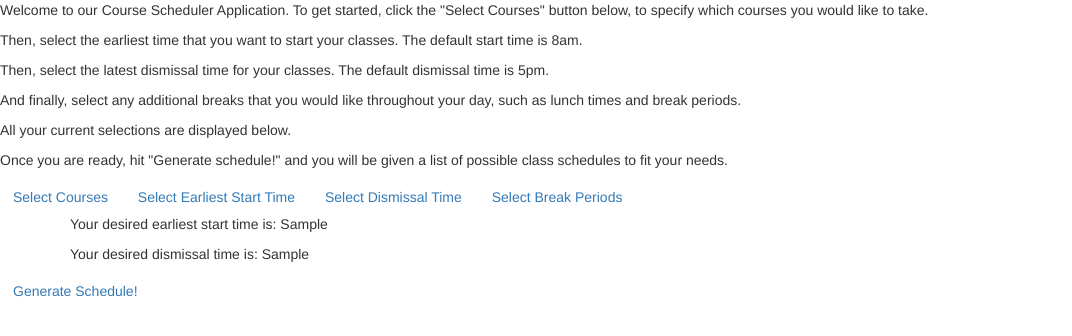
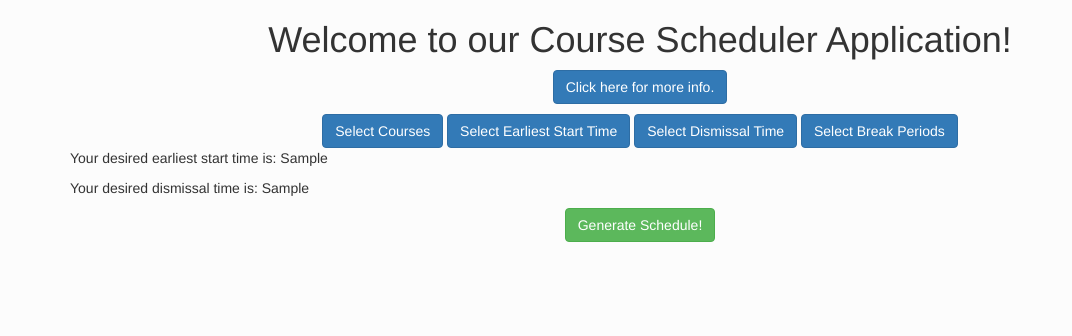
Before and after one commit to stephanienguyen314/481Project, a Flask app: template templates/index.html in a window 1280 px wide. Shown: the top 336 px of the page, without its empty margins (0-1072 px from the left). Run offline with Flask 2, Linux system fonts and the light colour scheme; the template is opened without the code that fills it: most values are stand-ins (such as "Sample title", 1, 10 or a date in 2020); some libraries are stand-ins or nearby versions.

Commit message:
Add files via upload

```diff
--- a/templates/index.html
+++ b/templates/index.html
@@ -13,19 +13,47 @@
   <link rel="stylesheet" href="{{ url_for('static', filename='css/styles.css') }}">
 </head>
 
-<body>
+<body style="background-color: rgb(252, 252, 252);">
 
-  <p>Welcome to our Course Scheduler Application. To get started, click the "Select Courses" button below, to specify which courses you would like to take.</p>
-  <p>Then, select the earliest time that you want to start your classes. The default start time is 8am.</p>
-  <p>Then, select the latest dismissal time for your classes. The default dismissal time is 5pm.</p>
-  <p>And finally, select any additional breaks that you would like throughout your day, such as lunch times and break periods.</p>
-  <p>All your current selections are displayed below.</p>
-  <p>Once you are ready, hit "Generate schedule!" and you will be given a list of possible class schedules to fit your needs.</p>
+  <h1 style="text-align: center;">Welcome to our Course Scheduler Application! </h1>
 
-  <a class="btn btn-dark" href="/display_course" role="button">Select Courses</a>
-  <a class="btn btn-dark" href="/set_early" role="button">Select Earliest Start Time</a>
-  <a class="btn btn-dark" href="/set_dismissal" role="button">Select Dismissal Time</a>
-  <a class="btn btn-dark" href="/set_breaks" role="button">Select Break Periods</a>
+  <div style="text-align: center;">
+  <p>
+    <a class= "btn btn-primary" data-toggle="collapse" href="#collapseExample" role="button" aria-expanded="false" aria-controls="collapseExample">
+      Click here for more info.
+      </a>
+    </p>
+    <div class="collapse" id="collapseExample">
+      <div class="card card-body text-white bg-primary mb-3">
+        <h3 style="text-align: center;">Step 1</h3>
+          <p style="text-align: center;"> Click the "Select Courses" button below, to specify which courses you would like to take.</p>
+        <h3 style="text-align: center;">Step 2</h3>
+          <p style="text-align: center;"> Select the earliest time that you want to start your classes. The default start time is 8am.</p>
+        <h3 style="text-align: center;">Step 3</h3>
+          <p style="text-align: center;">Select the latest dismissal time for your classes. The default dismissal time is 5pm.</p>
+        <h3 style="text-align: center;">Step 4 </h3>
+          <p style="text-align: center;">Select any additional breaks that you would like throughout your day, such as lunch times and break periods.</p>
+        <p style="text-align: center;">Once you are ready, hit "Generate schedule!" and you will be given a list of possible class schedules to fit your needs.</p>
+      </div>
+    </div>
+  </div>
+
+
+
+
+
+
+  <div class="text-center">
+    <div>
+      <div>
+       <a class="btn btn-primary" href="/display_course" role="button">Select Courses</a>
+       <a class="btn btn-primary" href="/set_early" role="button">Select Earliest Start Time</a>
+       <a class="btn btn-primary" href="/set_dismissal" role="button">Select Dismissal Time</a>
+       <a class="btn btn-primary" href="/set_breaks" role="button">Select Break Periods</a>
+      </div>
+    </div>
+  </div>
+
 
   <div class="container">
     {% for i in range(0, desiredlength) %}
@@ -43,7 +71,9 @@
     <p>Your desired dismissal time is: {{ latest_end }}</p>
   </div>
 
-  <a class="btn btn-dark" href="/generate" role="button">Generate Schedule!</a>
+  <div class="text-center">
+    <a class="btn btn-success" href="/generate" role="button">Generate Schedule!</a>
+  </div>
 
 
 </body>
```
